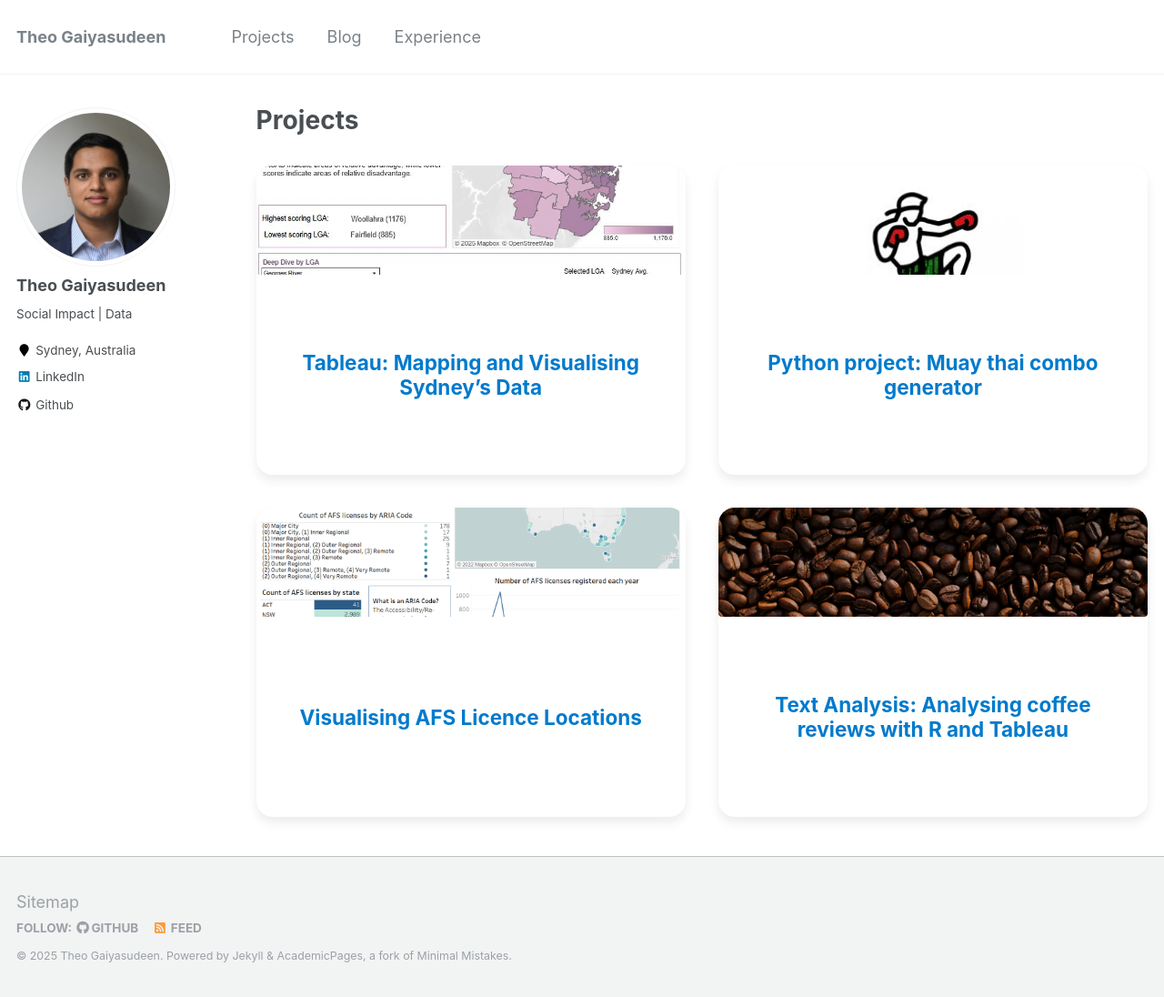
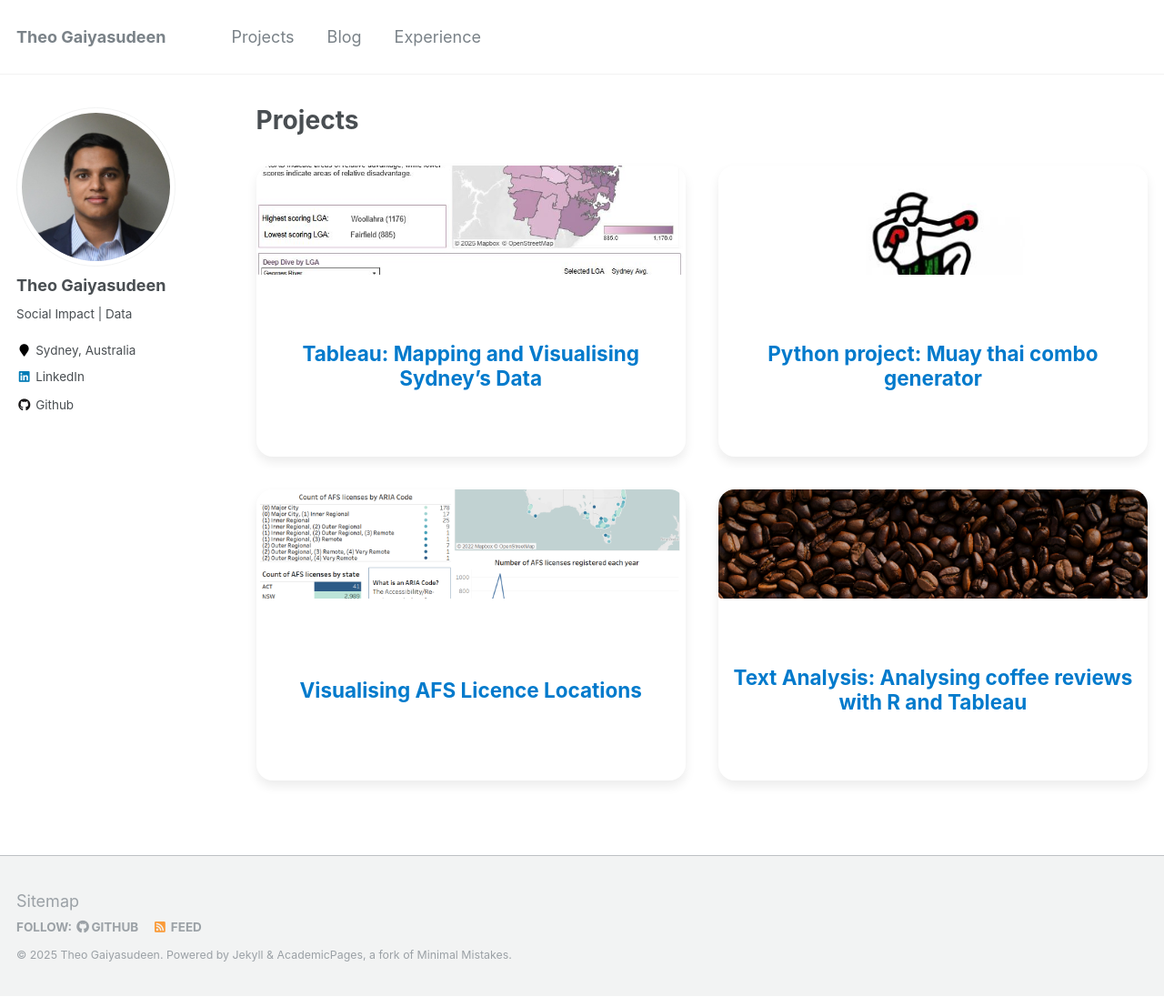
Before and after one commit to tdeenv/tdeenv.github.io, a Jekyll site: the page built from _pages/projects.html, in a window 1280 px wide and 1096 px high. Shown: the whole window at 91% size. Built offline with Jekyll 4.4.1, drawn with Linux system fonts in a browser that asks for light colours.

Commit message:
Update custom.scss

```diff
--- a/_sass/custom.scss
+++ b/_sass/custom.scss
@@ -1,17 +1,14 @@
-//
 // _sass/custom.scss
-// Custom Projects Grid Styles
-//
+// Custom Projects Grid Styles (override Minimal Mistakes Susy)
 
-// 0) Kill Susy gallery on these grid items
-//    (the theme by default floats & sizes .grid__item at various breakpoints)
+// 0) Disable Susy floats on grid items so our pure CSS grid takes over
 .grid__wrapper > .grid__item {
     width: 100% !important;
     margin: 0 !important;
     float: none !important;
   }
 
-  // 1) Force a 2-column CSS grid
+  // 1) Force a 2-column CSS grid for the projects page
   .grid__wrapper {
     display: grid;
     grid-template-columns: repeat(2, 1fr);
@@ -35,21 +32,21 @@
     box-shadow: 0 6px 12px rgba(0,0,0,0.08);
     display: flex;
     flex-direction: column;
-    min-height: 340px;             // makes it nicely square
+    min-height: 320px;            /* adjusted for square shape */
     transition: transform 0.4s ease, box-shadow 0.4s ease;
   }
 
-  // 4) Hover lift + zoom-in
+  // 4) Hover lift + zoom
   .grid__wrapper > .grid__item:hover > .archive__item {
     transform: translateY(-6px) scale(1.03);
     box-shadow: 0 12px 24px rgba(0,0,0,0.12);
   }
 
-  // 5) Image area: fixed height, cover, zoomable
+  // 5) Image area: increased height to show more of the image
   .grid__wrapper .archive__item-teaser {
     flex-shrink: 0;
     width: 100%;
-    height: 220px;
+    height: 260px;                /* ↑ was 220px */
     overflow: hidden;
   }
   .grid__wrapper .archive__item-teaser img {
@@ -62,13 +59,13 @@
     transform: scale(1.05);
   }
 
-  // 6) Centered title at the bottom
+  // 6) Title styling: less padding for more image space
   .grid__wrapper .archive__item-title {
     flex-grow: 1;
     display: flex;
     align-items: center;
     justify-content: center;
-    padding: 1rem;
+    padding: 0.5rem;              /* ↓ was 1rem */
     margin: 0;
     font-size: 1.25rem;
     font-weight: bold;
```
